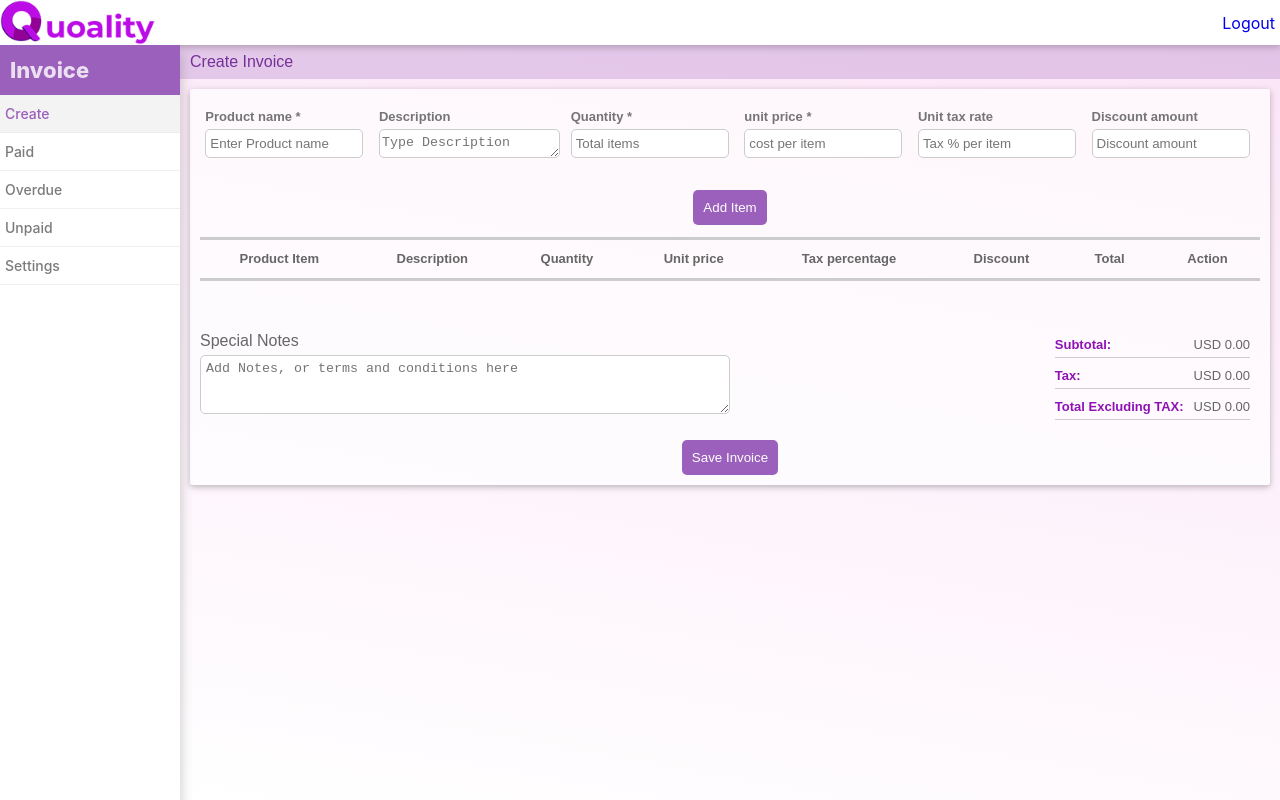
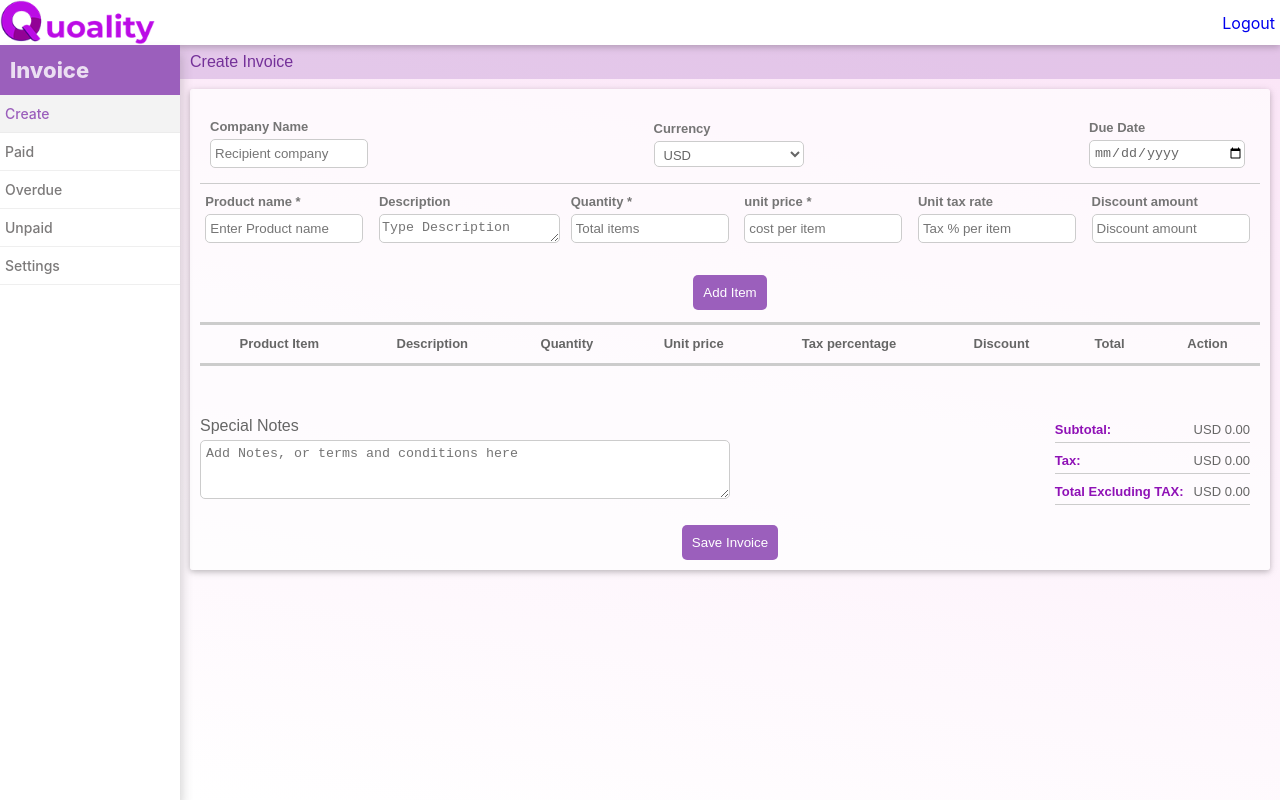
Before and after one commit to blessedjasonmwanza/quoality-invoice, a React (Create React App) app: page /new in a window 1280 px wide. Built offline with nearby package versions, Linux system fonts and the light colour scheme.

Commit message:
User onboarding page #4 and line items #5

```diff
--- a/src/assets/css/NewInvoice.css
+++ b/src/assets/css/NewInvoice.css
@@ -8,6 +8,7 @@
     justify-content: space-between;
 }
 .new-item-form label,
+.invoice-card-header label select,
 .invoice-search-bar label{
     display: inline-flex;
     flex-direction: column;
@@ -19,19 +20,25 @@
 
 .new-item-form label input,
 .invoice-search-bar label input,
-.new-item-form label textarea
+.invoice-card-header label input,
+.new-item-form label textarea,
+.invoice-card-header label select,
 .invoice-search-bar, label textarea{
     font-weight: 500;
     transition: 0.6s;
     border-radius: 5px;
 }
 .new-item-form label input:focus,
+.invoice-card-header label select:focus,
 .invoice-search-bar label input:focus,
+.invoice-card-header label input:focus,
 .new-item-form label textarea:focus {
     box-shadow: 0 0 0 3px rgba(180, 71, 213, 0.2);
 }
 
 .invoice-card input,
+.invoice-card-header label input,
+.invoice-card-header label select,
 .invoice-search-bar input,
 select{
     line-height: 25px;
@@ -44,6 +51,8 @@ select{
 }
 
 .invoice-card input,
+.invoice-card-header label input,
+.invoice-card-header label select,
 .invoice-search-bar input,
 select, textarea {
     border: 1px solid #ccc;
@@ -105,3 +114,27 @@ select, textarea {
     align-self: center;
     margin-top: 20px;
 }
+
+.invoice-card-header{
+    display: flex;
+    justify-content: space-between;
+    align-items: center;
+    padding: 10px;
+    border-bottom: 1px solid #ccc;
+}
+.invoice-card-header label {
+    display: inline-flex;
+    flex-direction: column;
+    color: #757575;
+    font-size: 13px;
+    font-weight: 700;
+    margin-top: 10px;
+}
+.invoice-card-header label select{
+    display: inline-flex;
+    background-color: #fff;
+    height: 30px;
+    padding: 5px 5px;
+    align-items: center;
+    align-content: center;
+}
--- a/src/components/New.js
+++ b/src/components/New.js
@@ -7,9 +7,10 @@ import '../assets/css/Table.css';
 export default function New() {
   const dispatch = useDispatch();
   const [invoice, setInvoice] = useState({
-    company_name: 'Company A',
+    company_name: '',
     notes: '',
     currency: 'USD',
+    due_date: '',
     status: 'unpaid',
     subtotal: 0.00,
     total_tax: 0.00,
@@ -36,8 +37,9 @@ export default function New() {
       setInvoiceItems(savedInvoice.invoice_items)
     }
   }, []);
-
+  const [companyName, setCompanyName] = useState(invoice.company_name);
   const [currency, setCurrency] = useState(invoice.currency);
+  const [due_date, setDueDate] = useState(invoice.due_date);
   const numberFormat = (num) => num.toFixed(2).replace(/\d(?=(\d{3})+\.)/g, '$&,');
   const total_excl_tax = () => invoiceItems.reduce((acc, item) => acc + (item.total - item.unit_tax_amount), 0);
   const subtotal = () => invoiceItems.reduce((acc, item) => acc + item.total, 0);
@@ -46,7 +48,6 @@ export default function New() {
 
 
   const addItem = (e) => {
-    e.preventDefault();
     const { unit_price, quantity, unit_tax_rate, discount } = item;
     const total = ((unit_price * quantity) + ((unit_tax_rate / 100) * (unit_price * quantity))) - discount;
     const tax_total = (unit_tax_rate / 100) * (unit_price * quantity);
@@ -87,7 +88,16 @@ export default function New() {
   };
 
   const saveInvoice = () => {
-    if(invoice.invoice_items.length > 0) {
+    const {invoice_items:items} = invoice;
+    if(companyName.length < 1){
+      alert('Enter Company name ');
+      return;
+    }
+    if(due_date === '' || due_date.length < 6){
+      alert('Enter Invoice due date');
+      return;
+    }
+    if(items.length > 0) {
       const updatedInvoice = {
         ...invoice,
         total_excl_tax: total_excl_tax(),
@@ -111,6 +121,24 @@ export default function New() {
     <>
       <span className='display-title'>Create Invoice</span>
       <div className='card-hovered invoice-card'>
+        <div className='invoice-card-header'>
+          <label>
+            <span className='invoice-card-header-label'>Company Name</span>
+            <input type='text' value={companyName} onInput={(e) => setCompanyName(e.target.value)} placeholder='Recipient company'/>
+          </label>
+          <label>
+            <span className='invoice-card-header-label'>Currency</span>
+            <select value={currency} onChange={(e) => setCurrency(e.target.value)}>
+              <option value='USD'>USD</option>
+              <option value='EUR'>EUR</option>
+              <option value='GBP'>GBP</option>
+            </select>
+          </label>
+          <label>
+            <span className='invoice-card-header-label'>Due Date</span>
+            <input type='date' value={due_date} onChange={(e) => setDueDate(e.target.value)} />
+          </label>
+        </div>
         <form className='new-item-form' onSubmit={(e) => addItem(e)}>
           <label>
             Product name *
@@ -209,7 +237,7 @@ export default function New() {
             </span>
           </span>
         </div>
-        <button className='save-invoice btn' onClick={() => saveInvoice()}>
+        <button className='save-invoice btn' onClick={() => saveInvoice()} type='button'>
           Save Invoice
         </button>
       </div>
```
